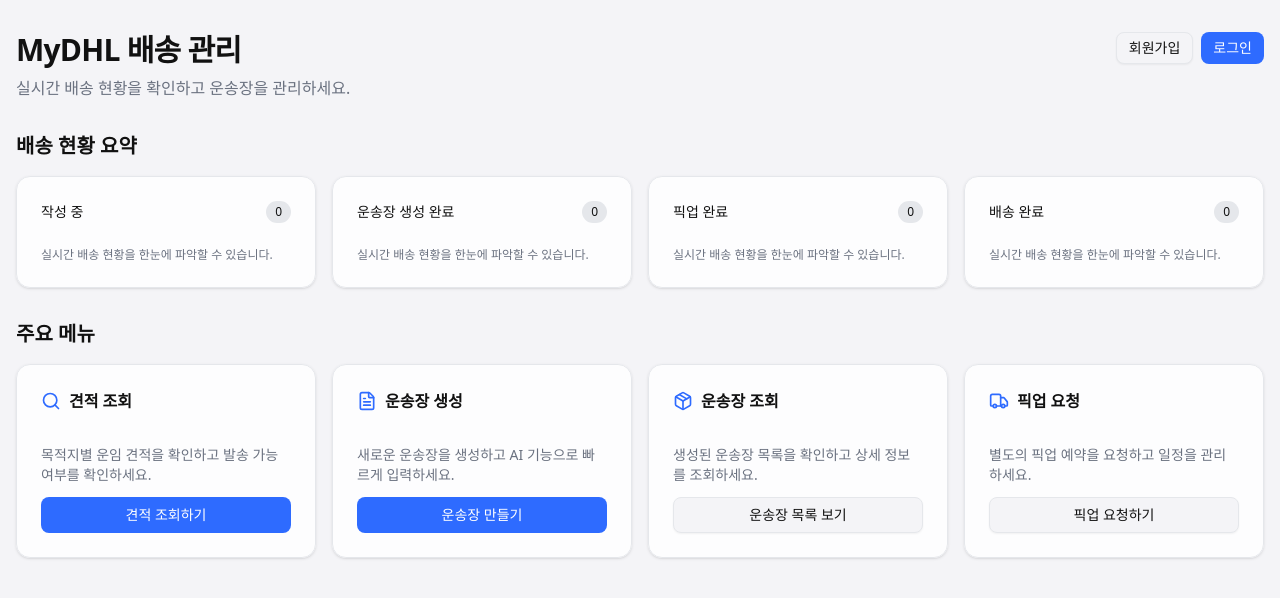
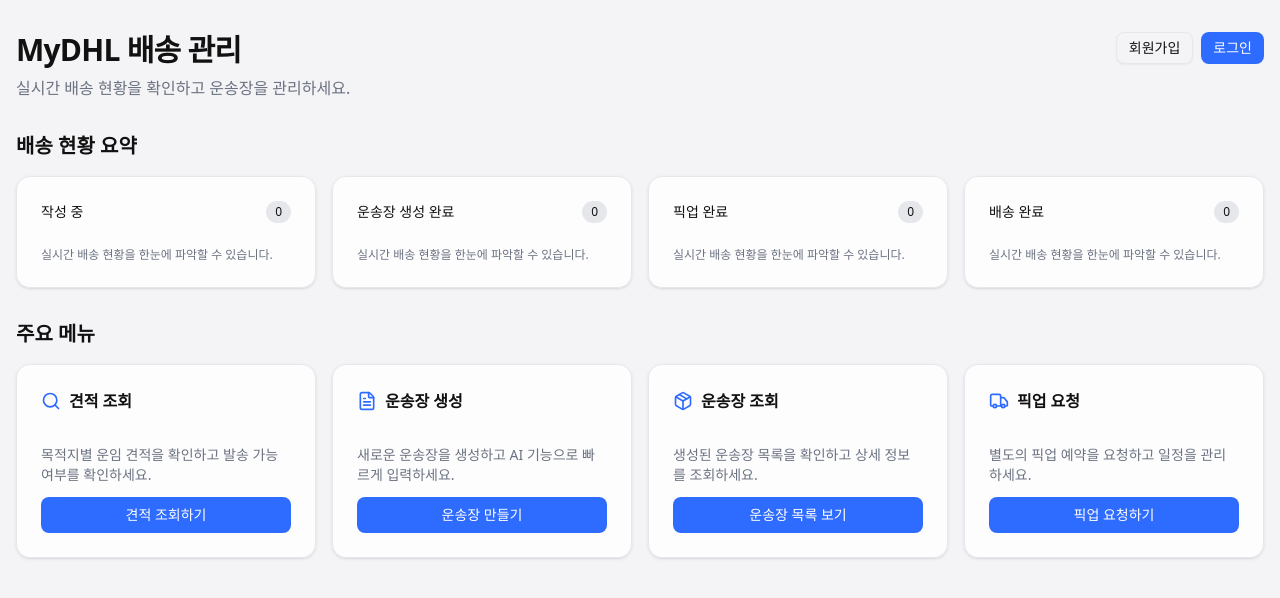
Before and after one commit to GentleKM/mydhlapi-customersystem, a Next.js app: page / in a window 1280 px wide. Shown: the top 598 px of the page. Built offline with nearby package versions, Linux system fonts and the light colour scheme; no server answers.

Commit message:
메인 페이지 버튼 두개 컬러 변경

```diff
--- a/app/page.tsx
+++ b/app/page.tsx
@@ -97,7 +97,7 @@
               <p className="text-sm text-muted-foreground">
                 생성된 운송장 목록을 확인하고 상세 정보를 조회하세요.
               </p>
-              <Button asChild className="w-full" variant="outline">
+              <Button asChild className="w-full" variant="default">
                 <Link href="/shipments">운송장 목록 보기</Link>
               </Button>
             </CardContent>
@@ -114,7 +114,7 @@
               <p className="text-sm text-muted-foreground">
                 별도의 픽업 예약을 요청하고 일정을 관리하세요.
               </p>
-              <Button asChild className="w-full" variant="outline">
+              <Button asChild className="w-full" variant="default">
                 <Link href="/pickup">픽업 요청하기</Link>
               </Button>
             </CardContent>
```
Also changed, not shown: 5 other files (tests, documents, lock files or other folders).
